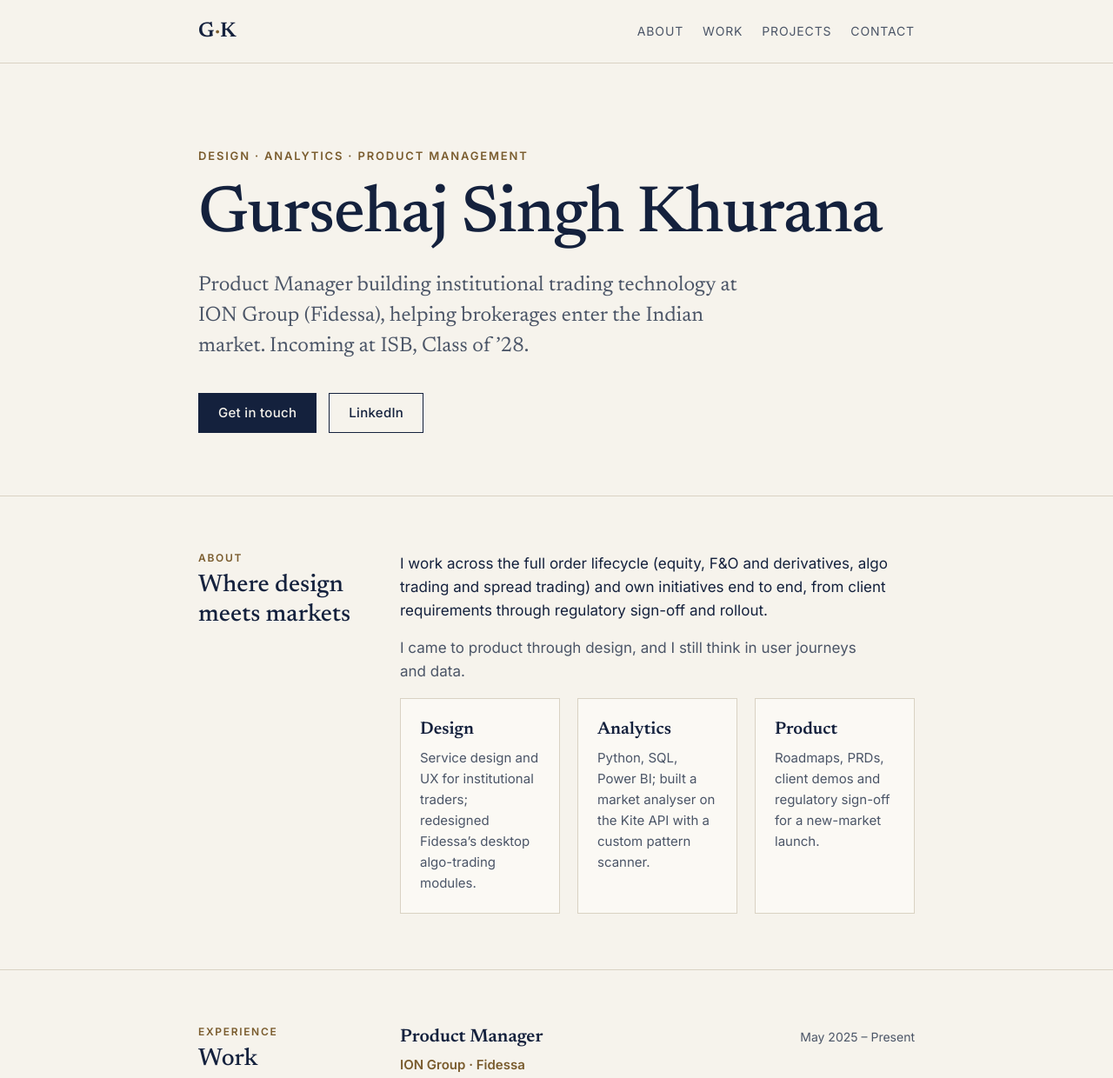
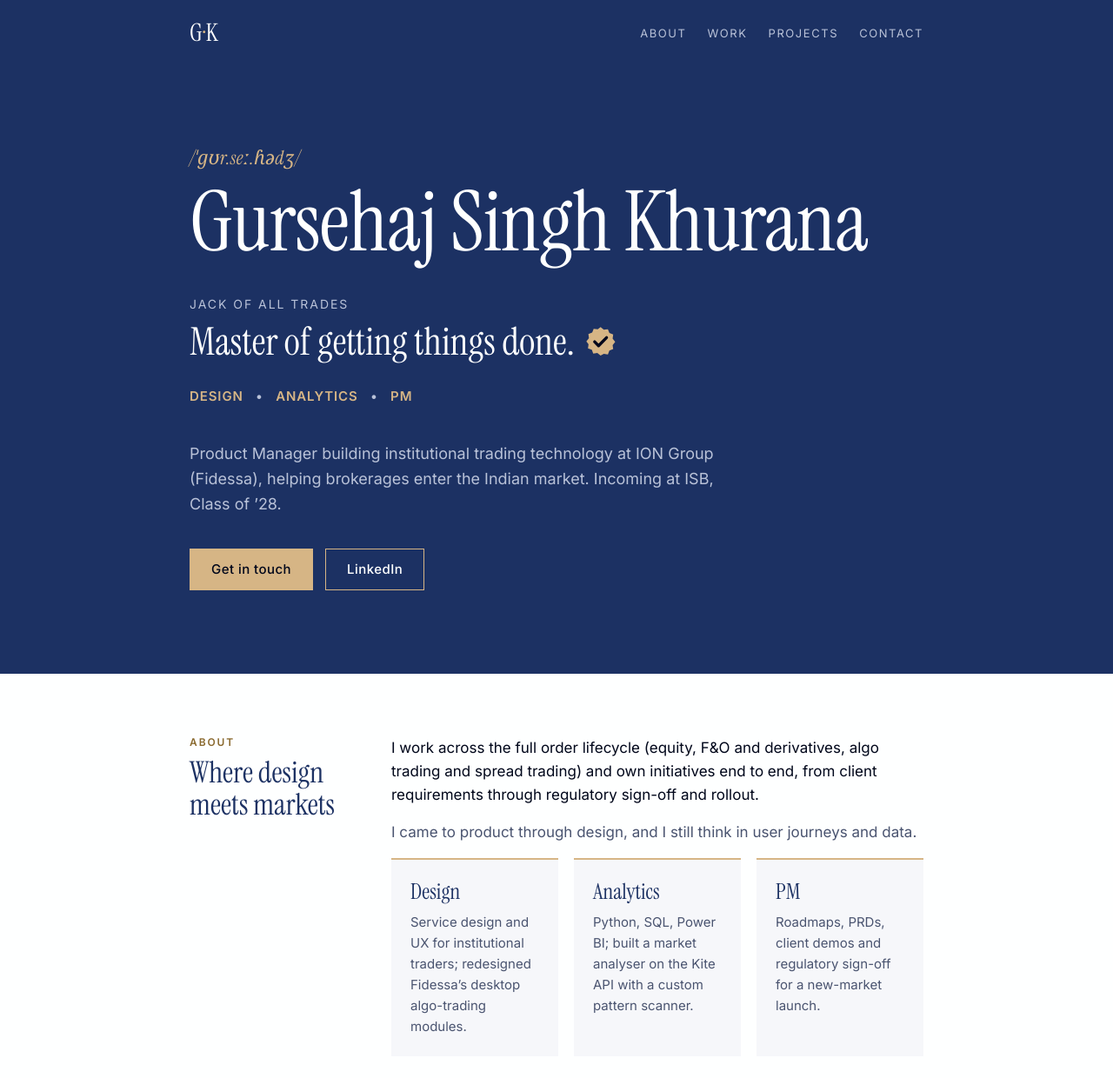
Before and after one commit to Gesskay/personalwebsite, a plain HTML site: page index.html in a window 1280 px wide. Shown: the top 1240 px of the page at 87% size. Drawn offline with Linux system fonts and the light colour scheme.

Commit message:
Redesign: navy and gold palette, Instrument Serif, name pronunciation and tagline

```diff
--- a/index.html
+++ b/index.html
@@ -3,95 +3,114 @@
 <head>
 <meta charset="utf-8">
 <meta name="viewport" content="width=device-width, initial-scale=1">
-<title>Gursehaj Singh Khurana · Design, Analytics, Product</title>
-<meta name="description" content="Gursehaj Singh Khurana: Product Manager building institutional trading technology. Design, analytics and product management.">
+<title>Gursehaj Singh Khurana · Design, Analytics, PM</title>
+<meta name="description" content="Gursehaj Singh Khurana: Product Manager building institutional trading technology. Jack of all trades, master of getting things done.">
+<meta name="theme-color" content="#1C3163">
 <link rel="preconnect" href="https://fonts.googleapis.com">
 <link rel="preconnect" href="https://fonts.gstatic.com" crossorigin>
-<link href="https://fonts.googleapis.com/css2?family=Newsreader:opsz,wght@6..72,400;6..72,500;6..72,600&family=Inter:wght@400;500;600&display=swap" rel="stylesheet">
+<link href="https://fonts.googleapis.com/css2?family=Instrument+Serif:ital@0;1&family=Inter:wght@400;500;600&display=swap" rel="stylesheet">
 <style>
   :root{
-    --paper:#F6F3EC; --ink:#14213D; --muted:#4B5567; --brass:#7A5C2E;
-    --rule:#D9D2C3; --card:#FBF9F4;
-    --serif:"Newsreader", Georgia, "Times New Roman", serif;
+    --navy:#1C3163; --ink:#00071B; --white:#FEFFFF; --gold:#D6B585;
+    --gold-text:#8A6A2F; --muted:#4A5470; --on-navy-muted:#B9C2D8;
+    --rule:#E3E6EE; --card:#F6F7FA;
+    --serif:"Instrument Serif", Georgia, "Times New Roman", serif;
     --sans:"Inter", system-ui, -apple-system, "Segoe UI", sans-serif;
   }
   *{box-sizing:border-box}
   html{scroll-behavior:smooth}
-  body{margin:0;background:var(--paper);color:var(--ink);font-family:var(--sans);font-size:17px;line-height:1.6;-webkit-font-smoothing:antialiased}
-  a{color:var(--ink);text-decoration-color:var(--brass);text-underline-offset:3px}
-  a:hover{color:var(--brass)}
-  a:focus-visible{outline:2px solid var(--brass);outline-offset:3px}
-  .wrap{max-width:880px;margin:0 auto;padding:0 28px}
+  body{margin:0;background:var(--white);color:var(--ink);font-family:var(--sans);font-size:17px;line-height:1.6;-webkit-font-smoothing:antialiased}
+  a{color:var(--navy);text-decoration-color:var(--gold);text-underline-offset:3px}
+  a:hover{color:var(--gold-text)}
+  a:focus-visible{outline:2px solid var(--gold);outline-offset:3px}
+  .wrap{max-width:900px;margin:0 auto;padding:0 28px}
 
-  header.top{border-bottom:1px solid var(--rule)}
-  header.top .wrap{display:flex;align-items:center;justify-content:space-between;gap:16px;min-height:72px;flex-wrap:wrap}
-  .mark{font-family:var(--serif);font-size:24px;font-weight:600;letter-spacing:.02em;text-decoration:none}
-  .mark span{color:var(--brass)}
-  nav ul{list-style:none;margin:0;padding:0;display:flex;gap:22px;flex-wrap:wrap}
-  nav a{font-size:14px;letter-spacing:.06em;text-transform:uppercase;text-decoration:none;color:var(--muted);display:inline-block;padding:12px 0}
-  nav a:hover{color:var(--ink)}
+  /* Navy hero */
+  .hero-band{background:var(--navy);color:var(--white)}
+  .hero-band a{color:var(--white)}
+  header.top .wrap{display:flex;align-items:center;justify-content:space-between;gap:16px;min-height:76px;flex-wrap:wrap}
+  .mark{font-family:var(--serif);font-size:28px;letter-spacing:.02em;text-decoration:none;color:var(--white)}
+  .mark span{color:var(--gold)}
+  nav ul{list-style:none;margin:0;padding:0;display:flex;gap:24px;flex-wrap:wrap}
+  nav a{font-size:13px;letter-spacing:.12em;text-transform:uppercase;text-decoration:none;color:var(--on-navy-muted)!important;display:inline-block;padding:12px 0}
+  nav a:hover{color:var(--gold)!important}
 
-  .hero{padding:96px 0 72px}
-  .eyebrow{font-size:13px;letter-spacing:.14em;text-transform:uppercase;color:var(--brass);font-weight:600;margin:0 0 20px}
-  h1{font-family:var(--serif);font-weight:500;font-size:clamp(44px,8vw,76px);line-height:1.02;letter-spacing:-.015em;margin:0 0 24px;text-wrap:balance}
-  .lede{font-family:var(--serif);font-size:clamp(20px,2.6vw,24px);line-height:1.45;color:var(--muted);max-width:640px;margin:0 0 36px;text-wrap:pretty}
+  .hero{padding:88px 0 96px}
+  .ipa{font-family:var(--serif);font-style:italic;font-size:22px;color:var(--gold);margin:0 0 10px;letter-spacing:.01em}
+  h1{font-family:var(--serif);font-weight:400;font-size:clamp(52px,9vw,96px);line-height:.98;letter-spacing:-.01em;margin:0 0 36px;text-wrap:balance}
+  .jack{font-size:14px;letter-spacing:.14em;text-transform:uppercase;color:var(--on-navy-muted);margin:0 0 6px}
+  .master{font-family:var(--serif);font-size:clamp(30px,4.6vw,44px);line-height:1.15;margin:0 0 26px}
+  .nw{white-space:nowrap}
+  .badge{width:.85em;height:.85em;vertical-align:-.08em;margin-left:.25em}
+  .tags{display:flex;align-items:center;gap:14px;flex-wrap:wrap;margin:0 0 40px;padding:0;list-style:none}
+  .tags li{font-size:15px;font-weight:600;letter-spacing:.06em;text-transform:uppercase;color:var(--gold)}
+  .tags li.dot{color:var(--on-navy-muted);font-weight:400}
+  .lede{font-size:18px;line-height:1.6;color:var(--on-navy-muted);max-width:620px;margin:0 0 36px;text-wrap:pretty}
   .cta{display:flex;gap:14px;flex-wrap:wrap}
-  .btn{display:inline-flex;align-items:center;min-height:46px;padding:0 22px;border:1px solid var(--ink);font-size:15px;font-weight:500;text-decoration:none;letter-spacing:.02em}
-  .btn.solid{background:var(--ink);color:var(--paper)}
-  .btn.solid:hover{background:#22355E;color:var(--paper)}
-  .btn:hover{color:var(--brass);border-color:var(--brass)}
-  .btn.solid:hover{border-color:#22355E}
+  .btn{display:inline-flex;align-items:center;min-height:48px;padding:0 24px;border:1px solid var(--gold);font-size:15px;font-weight:500;text-decoration:none;letter-spacing:.03em;color:var(--white)}
+  .btn.solid{background:var(--gold);color:var(--ink)!important}
+  .btn.solid:hover{background:#E2C79E}
+  .btn:hover{background:rgba(214,181,133,.12)}
 
-  section{padding:64px 0;border-top:1px solid var(--rule)}
+  /* Sections */
+  section{padding:72px 0;border-top:1px solid var(--rule)}
+  section:first-of-type{border-top:0}
   .sec{display:grid;grid-template-columns:200px minmax(0,1fr);gap:32px}
-  h2{font-family:var(--serif);font-weight:500;font-size:28px;line-height:1.2;margin:0}
-  h2 small{display:block;font-family:var(--sans);font-size:12px;letter-spacing:.14em;text-transform:uppercase;color:var(--brass);font-weight:600;margin-bottom:8px}
-  h3{font-family:var(--serif);font-weight:600;font-size:21px;line-height:1.3;margin:0}
+  h2{font-family:var(--serif);font-weight:400;font-size:34px;line-height:1.1;margin:0;color:var(--navy)}
+  h2 small{display:block;font-family:var(--sans);font-size:12px;letter-spacing:.16em;text-transform:uppercase;color:var(--gold-text);font-weight:600;margin-bottom:10px}
+  h3{font-family:var(--serif);font-weight:400;font-size:25px;line-height:1.2;margin:0;color:var(--navy)}
   p{margin:0 0 16px;text-wrap:pretty}
   .muted{color:var(--muted)}
 
-  .pillars{display:grid;grid-template-columns:repeat(3,minmax(0,1fr));gap:20px;margin-top:8px}
-  .pillar{background:var(--card);border:1px solid var(--rule);padding:22px}
-  .pillar h3{font-size:20px;margin-bottom:8px}
+  .pillars{display:grid;grid-template-columns:repeat(3,minmax(0,1fr));gap:18px;margin-top:10px}
+  .pillar{background:var(--card);border-top:2px solid var(--gold);padding:22px}
+  .pillar h3{margin-bottom:8px}
   .pillar p{font-size:15px;color:var(--muted);margin:0}
 
   .role{padding:0 0 28px;margin:0 0 28px;border-bottom:1px solid var(--rule)}
   .role:last-child{border-bottom:0;margin-bottom:0;padding-bottom:0}
   .role-head{display:flex;justify-content:space-between;gap:12px;flex-wrap:wrap;align-items:baseline;margin-bottom:6px}
   .when{font-size:14px;color:var(--muted);white-space:nowrap}
-  .org{font-size:15px;color:var(--brass);font-weight:600;margin:0 0 10px}
+  .org{font-size:14px;color:var(--gold-text);font-weight:600;letter-spacing:.04em;margin:0 0 10px}
   ul.points{margin:0;padding-left:18px}
   ul.points li{margin:0 0 8px}
-  .earlier{display:grid;grid-template-columns:repeat(2,minmax(0,1fr));gap:20px}
+  ul.points li::marker{color:var(--gold-text)}
+  .earlier{display:grid;grid-template-columns:repeat(2,minmax(0,1fr));gap:22px}
   .earlier p{font-size:15px;margin:4px 0 0;color:var(--muted)}
 
-  .project{background:var(--card);border:1px solid var(--rule);padding:26px;margin-bottom:18px}
-  .tags{display:flex;gap:8px;flex-wrap:wrap;margin-top:12px}
-  .tag{font-size:13px;border:1px solid var(--rule);padding:3px 10px;color:var(--muted)}
+  .project{background:var(--card);border-top:2px solid var(--gold);padding:26px;margin-bottom:18px}
+  .tagrow{display:flex;gap:8px;flex-wrap:wrap;margin-top:12px}
+  .tag{font-size:13px;border:1px solid var(--rule);background:var(--white);padding:3px 10px;color:var(--muted)}
   .more{font-size:15px;color:var(--muted)}
 
-  dl.creds{display:grid;grid-template-columns:minmax(0,1fr) minmax(0,2fr);gap:12px 24px;margin:0}
-  dl.creds dt{font-size:14px;color:var(--muted);letter-spacing:.02em}
-  dl.creds dd{margin:0;font-family:var(--serif);font-size:19px;line-height:1.4}
+  dl.creds{display:grid;grid-template-columns:minmax(0,1fr) minmax(0,2fr);gap:14px 24px;margin:0}
+  dl.creds dt{font-size:14px;color:var(--muted);letter-spacing:.02em;padding-top:4px}
+  dl.creds dd{margin:0;font-family:var(--serif);font-size:23px;line-height:1.3;color:var(--navy)}
 
-  .contact h2.big{font-size:clamp(32px,5vw,44px);margin-bottom:16px}
-  .links{display:flex;gap:28px;flex-wrap:wrap;margin-top:12px}
-  .links a{font-size:16px;display:inline-block;padding:10px 0}
+  /* Ink contact band */
+  .contact{background:var(--ink);color:var(--white);border-top:0}
+  .contact h2.big{font-size:clamp(38px,6vw,58px);margin-bottom:14px;color:var(--white)}
+  .contact h2.big em{color:var(--gold)}
+  .contact .muted{color:var(--on-navy-muted)}
+  .links{display:flex;gap:30px;flex-wrap:wrap;margin-top:14px}
+  .links a{font-size:16px;display:inline-block;padding:10px 0;color:var(--white)}
+  .links a:hover{color:var(--gold)}
 
-  footer{border-top:1px solid var(--rule);padding:28px 0 40px;font-size:14px;color:var(--muted)}
+  footer{background:var(--ink);color:var(--on-navy-muted);border-top:1px solid #1A2238;padding:26px 0 40px;font-size:14px}
 
   @media (max-width:720px){
-    .hero{padding:64px 0 52px}
+    .hero{padding:56px 0 72px}
     .sec{grid-template-columns:minmax(0,1fr);gap:20px}
     .pillars,.earlier{grid-template-columns:minmax(0,1fr)}
     dl.creds{grid-template-columns:minmax(0,1fr);gap:2px}
-    dl.creds dd{margin-bottom:14px}
+    dl.creds dd{margin-bottom:16px}
     nav ul{gap:16px}
   }
 </style>
 </head>
 <body>
 
+<div class="hero-band">
   <header class="top">
     <div class="wrap">
       <a class="mark" href="#top" aria-label="Gursehaj Singh Khurana, home">G<span>·</span>K</a>
@@ -106,11 +125,15 @@
     </div>
   </header>
 
-<main id="top">
-  <div class="wrap">
+  <div class="wrap" id="top">
     <div class="hero">
-      <p class="eyebrow">Design · Analytics · Product Management</p>
+      <p class="ipa" aria-label="Pronounced gur-say-haj">/ˈɡʊr.seː.ɦədʒ/</p>
       <h1>Gursehaj Singh Khurana</h1>
+      <p class="jack">Jack of all trades</p>
+      <p class="master">Master of getting things <span class="nw">done.<svg class="badge" viewBox="0 0 24 24" role="img" aria-label="Verified"><path fill="#D6B585" d="M12 1.5l2.4 1.9 3-.4 1.1 2.8 2.8 1.1-.4 3 1.9 2.4-1.9 2.4.4 3-2.8 1.1-1.1 2.8-3-.4L12 22.5l-2.4-1.9-3 .4-1.1-2.8-2.8-1.1.4-3L1.5 12l1.9-2.4-.4-3 2.8-1.1L6.9 2.7l3 .4z"/><path d="M7.6 12.3l2.9 2.9 5.9-6" fill="none" stroke="#00071B" stroke-width="2.2" stroke-linecap="round" stroke-linejoin="round"/></svg></span></p>
+      <ul class="tags" aria-label="Focus areas">
+        <li>Design</li><li class="dot" aria-hidden="true">•</li><li>Analytics</li><li class="dot" aria-hidden="true">•</li><li>PM</li>
+      </ul>
       <p class="lede">Product Manager building institutional trading technology at ION Group (Fidessa), helping brokerages enter the Indian market. Incoming at ISB, Class of ’28.</p>
       <div class="cta">
         <a class="btn solid" href="mailto:gesskay02@gmail.com">Get in touch</a>
@@ -118,7 +141,9 @@
       </div>
     </div>
   </div>
+</div>
 
+<main>
   <section id="about">
     <div class="wrap sec">
       <h2><small>About</small>Where design meets markets</h2>
@@ -128,7 +153,7 @@
         <div class="pillars">
           <div class="pillar"><h3>Design</h3><p>Service design and UX for institutional traders; redesigned Fidessa’s desktop algo-trading modules.</p></div>
           <div class="pillar"><h3>Analytics</h3><p>Python, SQL, Power BI; built a market analyser on the Kite API with a custom pattern scanner.</p></div>
-          <div class="pillar"><h3>Product</h3><p>Roadmaps, PRDs, client demos and regulatory sign-off for a new-market launch.</p></div>
+          <div class="pillar"><h3>PM</h3><p>Roadmaps, PRDs, client demos and regulatory sign-off for a new-market launch.</p></div>
         </div>
       </div>
     </div>
@@ -175,12 +200,12 @@
         <div class="project">
           <h3>Stock Market Analyser</h3>
           <p class="muted" style="margin:8px 0 0">A Python market analyser on the Kite API that computes technical indicators (moving averages, MACD, RSI, Bollinger Bands) and runs a custom pattern scanner for trend detection.</p>
-          <div class="tags"><span class="tag">Python</span><span class="tag">Kite API</span><span class="tag">Technical analysis</span></div>
+          <div class="tagrow"><span class="tag">Python</span><span class="tag">Kite API</span><span class="tag">Technical analysis</span></div>
         </div>
         <div class="project">
           <h3>Question_CSV</h3>
           <p class="muted" style="margin:8px 0 0">Natural-language exploration of CSV data, built with Streamlit and the OpenAI API.</p>
-          <div class="tags"><span class="tag">Streamlit</span><span class="tag">OpenAI API</span><span class="tag">NLP</span></div>
+          <div class="tagrow"><span class="tag">Streamlit</span><span class="tag">OpenAI API</span><span class="tag">NLP</span></div>
         </div>
         <p class="more">Also: Customer Acquisition Predictor (regression model) · ASL Recognition (computer-vision gesture classifier).</p>
       </div>
@@ -201,7 +226,7 @@
 
   <section id="contact" class="contact">
     <div class="wrap">
-      <h2 class="big">Let’s talk fintech products.</h2>
+      <h2 class="big">Let’s talk <em>fintech products.</em></h2>
       <p class="muted">Happy to connect about trading technology, product roles, or anything at the edge of design and markets.</p>
       <div class="links">
         <a href="mailto:gesskay02@gmail.com">gesskay02@gmail.com</a>
```
Lines whose indentation alone changed are shown as unchanged.
